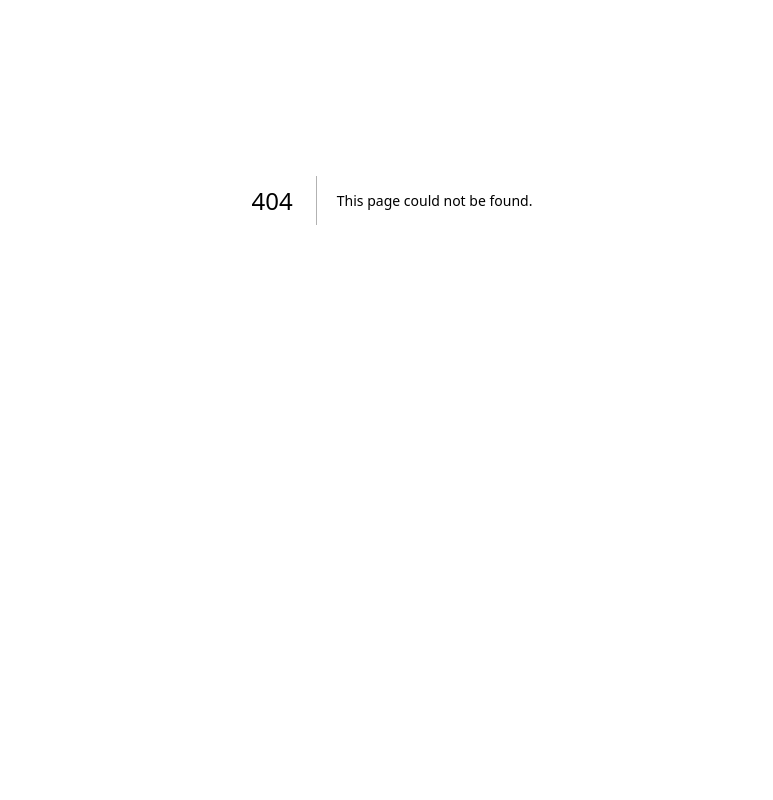
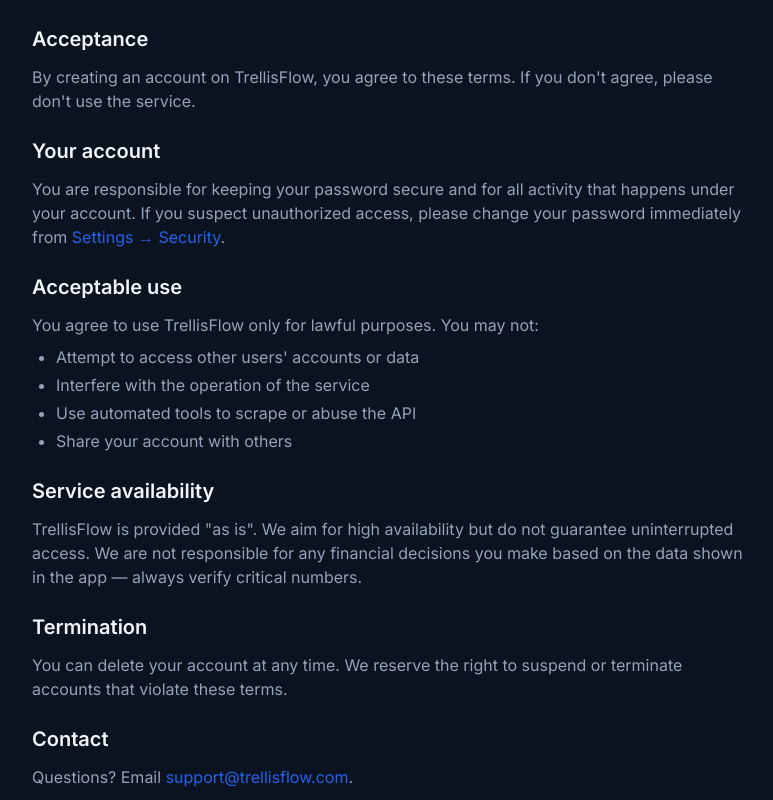
Before and after one commit to Dancan1907/trellisflow, a Next.js app in the folder apps/web/: page /terms in a window 1280 px wide. Before the commit this address had no page. Shown: the part 200-1000 px from the top of the page, without its empty margins (248-1021 px from the left). Before the commit the page ends 800 px from the top, so only its background shows below. Built offline with nearby package versions, Linux system fonts and the light colour scheme.

Commit message:
feat(web): Add terms of service page

```diff
--- /dev/null
+++ b/apps/web/src/app/(public)/terms/page.tsx
@@ -0,0 +1,88 @@
+import Link from 'next/link';
+import { MarketingFooter } from '@/components/layout/marketing-footer';
+
+export default function TermsPage() {
+  return (
+    <main className="min-h-screen bg-bg-primary flex flex-col">
+      <header className="border-b border-border-subtle">
+        <div className="max-w-6xl mx-auto px-6 h-16 flex items-center">
+          <Link href="/" className="text-lg font-semibold text-fg-primary">
+            TrellisFlow
+          </Link>
+        </div>
+      </header>
+
+      <article className="flex-1 max-w-3xl mx-auto px-6 py-16">
+        <h1 className="text-3xl font-semibold text-fg-primary mb-2">Terms of Service</h1>
+        <p className="text-sm text-fg-secondary mb-8">Last updated: October 29, 2026</p>
+
+        <div className="space-y-6 text-fg-secondary">
+          <section>
+            <h2 className="text-xl font-semibold text-fg-primary mb-3">Acceptance</h2>
+            <p>
+              By creating an account on TrellisFlow, you agree to these terms. If you don&apos;t
+              agree, please don&apos;t use the service.
+            </p>
+          </section>
+
+          <section>
+            <h2 className="text-xl font-semibold text-fg-primary mb-3">Your account</h2>
+            <p>
+              You are responsible for keeping your password secure and for all activity that happens
+              under your account. If you suspect unauthorized access, please change your password
+              immediately from{' '}
+              <Link href="/settings/security" className="text-accent-primary hover:underline">
+                Settings → Security
+              </Link>
+              .
+            </p>
+          </section>
+
+          <section>
+            <h2 className="text-xl font-semibold text-fg-primary mb-3">Acceptable use</h2>
+            <p>You agree to use TrellisFlow only for lawful purposes. You may not:</p>
+            <ul className="list-disc pl-6 space-y-1 mt-2">
+              <li>Attempt to access other users&apos; accounts or data</li>
+              <li>Interfere with the operation of the service</li>
+              <li>Use automated tools to scrape or abuse the API</li>
+              <li>Share your account with others</li>
+            </ul>
+          </section>
+
+          <section>
+            <h2 className="text-xl font-semibold text-fg-primary mb-3">Service availability</h2>
+            <p>
+              TrellisFlow is provided &quot;as is&quot;. We aim for high availability but do not
+              guarantee uninterrupted access. We are not responsible for any financial decisions you
+              make based on the data shown in the app — always verify critical numbers.
+            </p>
+          </section>
+
+          <section>
+            <h2 className="text-xl font-semibold text-fg-primary mb-3">Termination</h2>
+            <p>
+              You can delete your account at any time. We reserve the right to suspend or terminate
+              accounts that violate these terms.
+            </p>
+          </section>
+
+          <section>
+            <h2 className="text-xl font-semibold text-fg-primary mb-3">Contact</h2>
+            <p>
+              Questions? Email{' '}
+              <a
+                href="mailto:support@trellisflow.com"
+                className="text-accent-primary hover:underline"
+              >
+                support@trellisflow.com
+              </a>
+              .
+            </p>
+          </section>
+        </div>
+      </article>
+
+      <MarketingFooter />
+    </main>
+  );
+}
```
